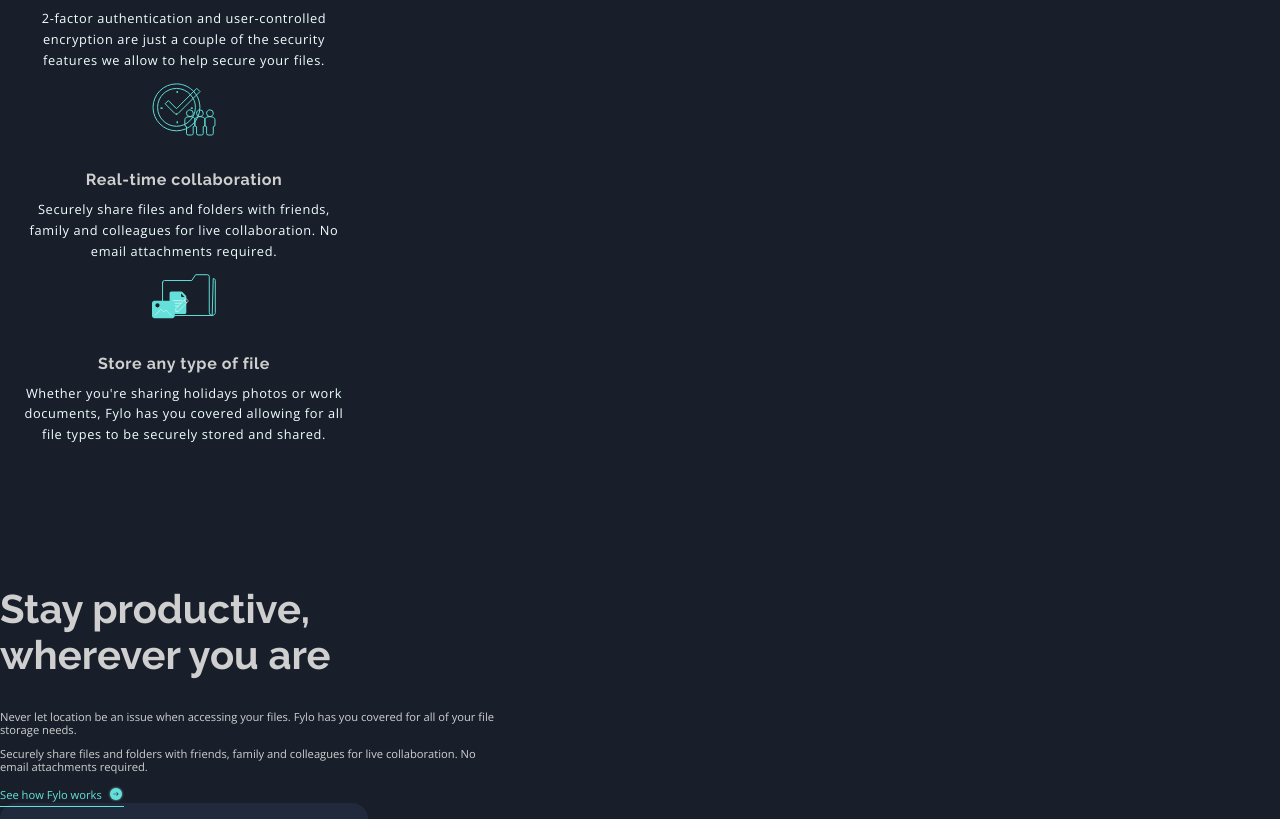
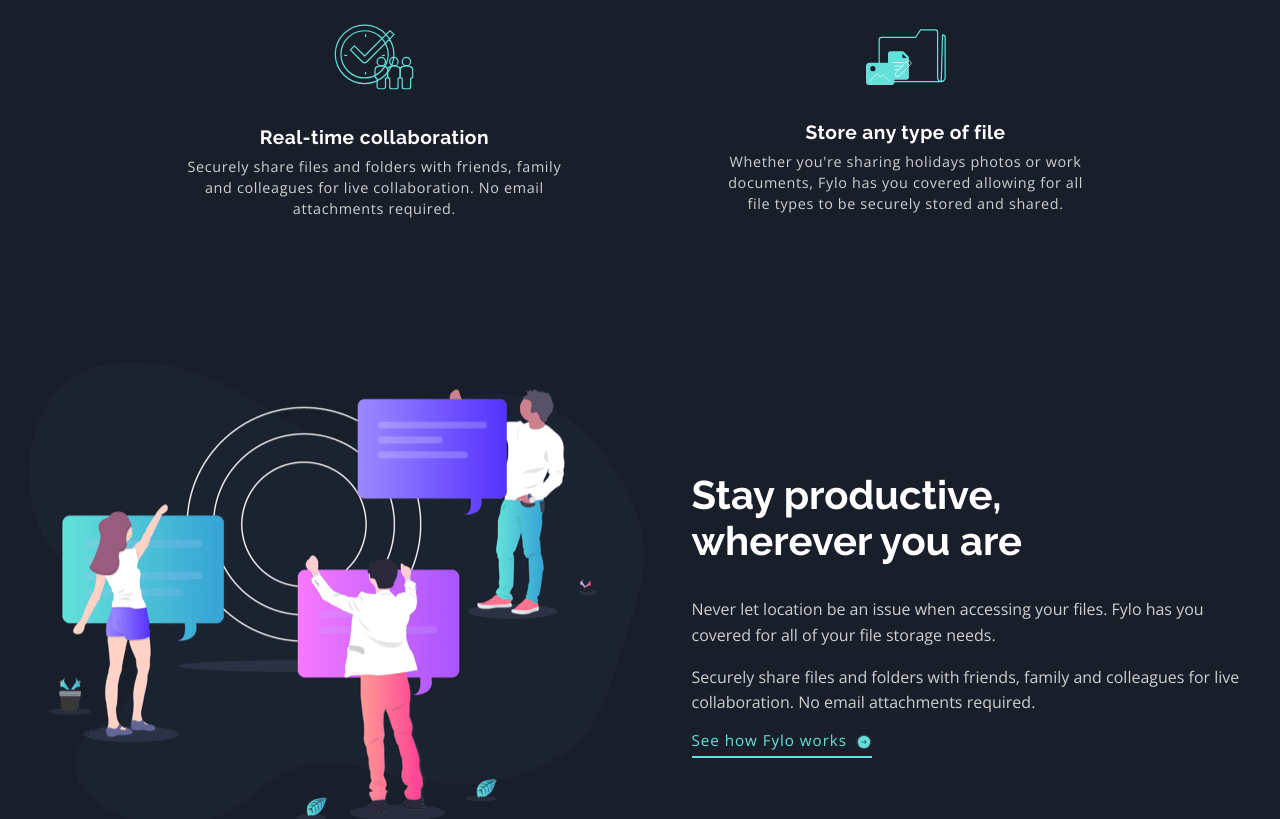
Before and after one commit to alexgcode/fylo-landing-page, a plain HTML site: page index.html in a window 1280 px wide. Shown: the part 1546-2365 px from the top of the page. Drawn offline with nearby package versions, Linux system fonts and the light colour scheme.

Commit message:
add features and productive sections layout

```diff
--- a/css/components/cards.css
+++ b/css/components/cards.css
@@ -3,33 +3,52 @@
     flex-direction: column;
     justify-content: center;
     align-items: center;
-    max-width: 23rem;
+    max-width: 24.5rem;
 }
 
 .card__img {
-    max-width: 4rem;
-    max-height: 4.1rem;
+    max-width: 5rem;
+    max-height: 6rem;
     margin-bottom: 1rem;
 }
 
 .card__title {
     font-family: var(--raleway);
-    color: var(--white);
+    color: white;
     margin-top: 1.2rem;
     margin-bottom: 0.3rem;
-    font-size: 1rem;
+    font-size: 1.2rem;
     font-weight: 700;
-    letter-spacing: 0.04rem;
+    letter-spacing: 0.03rem;
 }
 
 .card__description {
     font-family: var(--openSans);
     text-align: center;
-    color: azure;
+    color: var(--white);
     margin-top: 0.3rem;
-    max-width: 20rem;
-    font-size: 0.8rem;
+    max-width: 23.7rem;
+    font-size: 0.9rem;
     font-weight: 400;
     line-height: 1.3rem;
     letter-spacing: 0.04rem;
 }
+
+@media screen and (max-width: 375px) {
+
+    .card__img {
+        max-width: 4rem;
+        max-height: 4.1rem;
+    }
+
+    .card__title {
+        font-size: 1rem;
+        letter-spacing: 0.05rem;
+    }
+
+    .card__description {
+        font-size: 0.82rem;
+        max-width: 20rem;
+    }
+
+}
--- a/css/layout/main.css
+++ b/css/layout/main.css
@@ -7,10 +7,41 @@
     max-width: var(--max-width-desktop);
 }
 
+.row {
+    display: flex;
+    flex-wrap: wrap;
+    gap: 9.5rem;
+    justify-content: center;
+}
+
+.benefits {
+    margin-top: 10.5rem;
+    display: flex;
+    flex-wrap: wrap;
+    max-width: 65rem;
+    gap: 4.5rem;
+    justify-content: center;
+}
+
+.productive-section {
+    display: flex;
+    justify-content: center;
+    align-items: center;
+    gap: 3rem;
+}
+
+.testimonials {
+
+}
+
 @media screen and (max-width:375px) {
 
     .main {
         margin: auto 1rem;
     }
 
+    .row {
+        gap: 4.5rem;
+    }
+
 }
--- a/css/layout/navbar.css
+++ b/css/layout/navbar.css
@@ -21,6 +21,12 @@
     letter-spacing: 0.07rem;
 }
 
+.nav__item:hover {
+    cursor: pointer;
+    text-decoration: underline;
+    color: white;
+}
+
 @media screen and (max-width: 375px) {
 
     .header {
--- a/css/pages/home.css
+++ b/css/pages/home.css
@@ -35,8 +35,7 @@
 }
 
 .productive {
-    max-width: 31.5rem;
-    color: var(--white);
+    max-width: 35rem;
 }
 
 .productive__title {
@@ -44,20 +43,25 @@
     font-family: var(--raleway);
     font-weight: 400;
     margin-right: 1em;
+    color: white;
+    max-width: 30rem;
 }
 
 .productive__text {
     font-family: var(--openSans);
-    font-size: 0.7em;
+    font-size: 1rem;
+    color: var(--white);
+    line-height: 1.6rem;
 }
 
 .info-link {
     font-family: var(--openSans);
-    font-size: 0.7em;
+    font-size: 0.95rem;
     color: var(--cyan-call-to-action);
     text-decoration: none;
     padding-bottom: 0.4em;
     border-bottom: 0.15em solid var(--cyan-call-to-action);
+    letter-spacing: 0.06rem;
 }
 
 
--- a/index.html
+++ b/index.html
@@ -33,6 +33,8 @@
       </section>
 
       <section class="benefits">
+
+        <div class="row">
           <div class="card">
             <img class="card__img" src="images/icon-access-anywhere.svg" alt="computer icon">
             <h2 class="card__title">Access your files, anywhere</h2>
@@ -50,7 +52,9 @@
               features we allow to help secure your files.
             </p>
           </div>
+        </div>
 
+        <div class="row">
           <div class="card">
             <img class="card__img" src="images/icon-collaboration.svg" alt="computer icon">
             <h2 class="card__title">Real-time collaboration</h2>
@@ -68,11 +72,12 @@
               file types to be securely stored and shared.
             </p>
           </div>
-
+        </div>
 
       </section>
 
-      <section>
+      <section class="productive-section">
+        <img src="images/illustration-stay-productive.png"a alt="productivity">
         <div class="productive">
           <h2 class="productive__title">Stay productive, wherever you are</h2>
           <p class="productive__text">
@@ -88,7 +93,7 @@
 
       </section>
 
-      <section>
+      <section class="testimonials">
         <div class="testimonial-card">
           <p class="testimonial-card__text">
             Fylo has improved our team productivity by an order of magnitude. Since making the switch our team has
```
Lines whose indentation alone changed are shown as unchanged.
